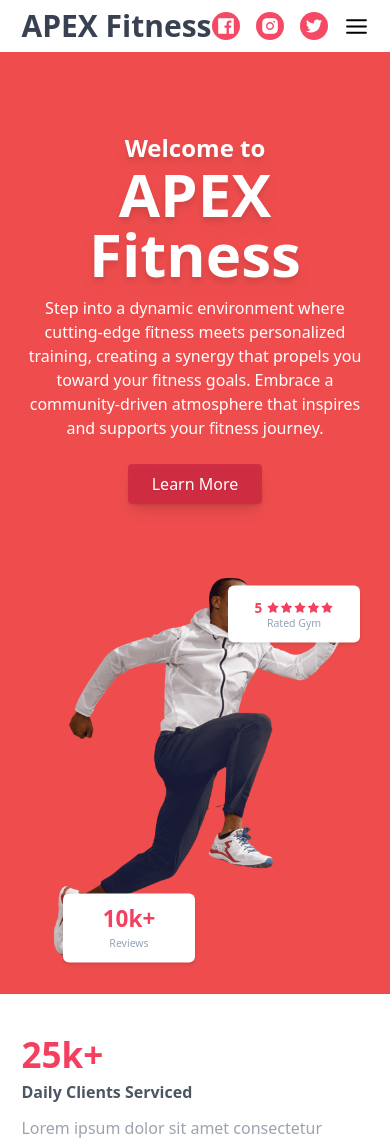
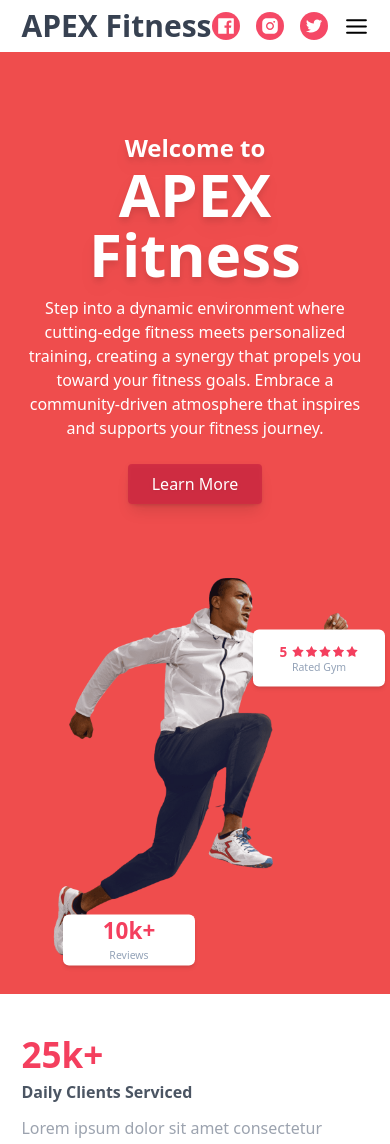
Before and after one commit to CalvinIvan/ApexFitness, a React (Vite) app: page / in a window 390 px wide. Shown: the top 1144 px of the page. Built offline with nearby package versions, Linux system fonts and the light colour scheme.

Commit message:
Responsive UI changes

```diff
--- a/src/components/Contact.tsx
+++ b/src/components/Contact.tsx
@@ -13,7 +13,7 @@ const Contact = () => {
           </p>
         </div>
         <div className="lg:col-span-6 flex flex-col items-center">
-          <div style={{ width: "50%" }}>
+          <div className="w-4/5">
             <iframe
               src="https://www.google.com/maps/embed?pb=!1m18!1m12!1m3!1d2886.698440835359!2d-79.38327432416894!3d43.65444205235105!2m3!1f0!2f0!3f0!3m2!1i1024!2i768!4f13.1!3m3!1m2!1s0x882b34cb510746bd%3A0x8b89147b8cbbc837!2sCF%20Toronto%20Eaton%20Centre!5e0!3m2!1sen!2sca!4v1702603442662!5m2!1sen!2sca"
               width="100%"
@@ -23,7 +23,7 @@ const Contact = () => {
         </div>
         <div className="lg:col-span-6 flex flex-col items-center">
           {/* FORM */}
-          <div className="lg:col-span-6 w-1/2 my-5">
+          <div className="lg:col-span-6 w-4/5 my-5">
             <form>
               <div className="grid lg:grid-cols-12 lg:gap-5">
                 <div className="lg:col-span-6 mb-10">
--- a/src/components/Hero.tsx
+++ b/src/components/Hero.tsx
@@ -35,11 +35,11 @@ const Hero = () => {
             className="w-full lg:h-[50%] h-[450px] object-scale-down "
             alt=""
           />
-          <div className="absolute bottom-2 md:bottom-10 lg:bottom-20 left-2 md:left-5 p-4 m-3 w-44 rounded-lg shadow-md bg-white text-center scale-75 md:scale-100">
+          <div className="absolute bottom-2 md:bottom-10 lg:bottom-20 left-2 md:left-5 p-1 m-3 w-44 rounded-lg shadow-md bg-white text-center scale-75 md:scale-100">
             <span className="text-3xl font-bold mb-0 text-rose-500">10k+</span>
             <h6 className="text-sm text-slate-400 mt-1">Reviews</h6>
           </div>
-          <div className="absolute right-[-25px] md:scale-100 scale-75 top-5 md:top-10 lg:top-10 md:right-0 lg:right-8 p-4 w-44 rounded-lg shadow-md bg-white m-3 text-center">
+          <div className="absolute right-[-50px] md:scale-100 scale-75 top-16 md:top-10 lg:top-10 md:right-0 lg:right-2 p-4 w-44 rounded-lg shadow-md bg-white m-3 text-center">
             <h6 className="text-sm text-slate-400 mt-1">
               <span>
                 <div className="font-semibold text-rose-500 flex justify-center items-center text-[18px]">
```
